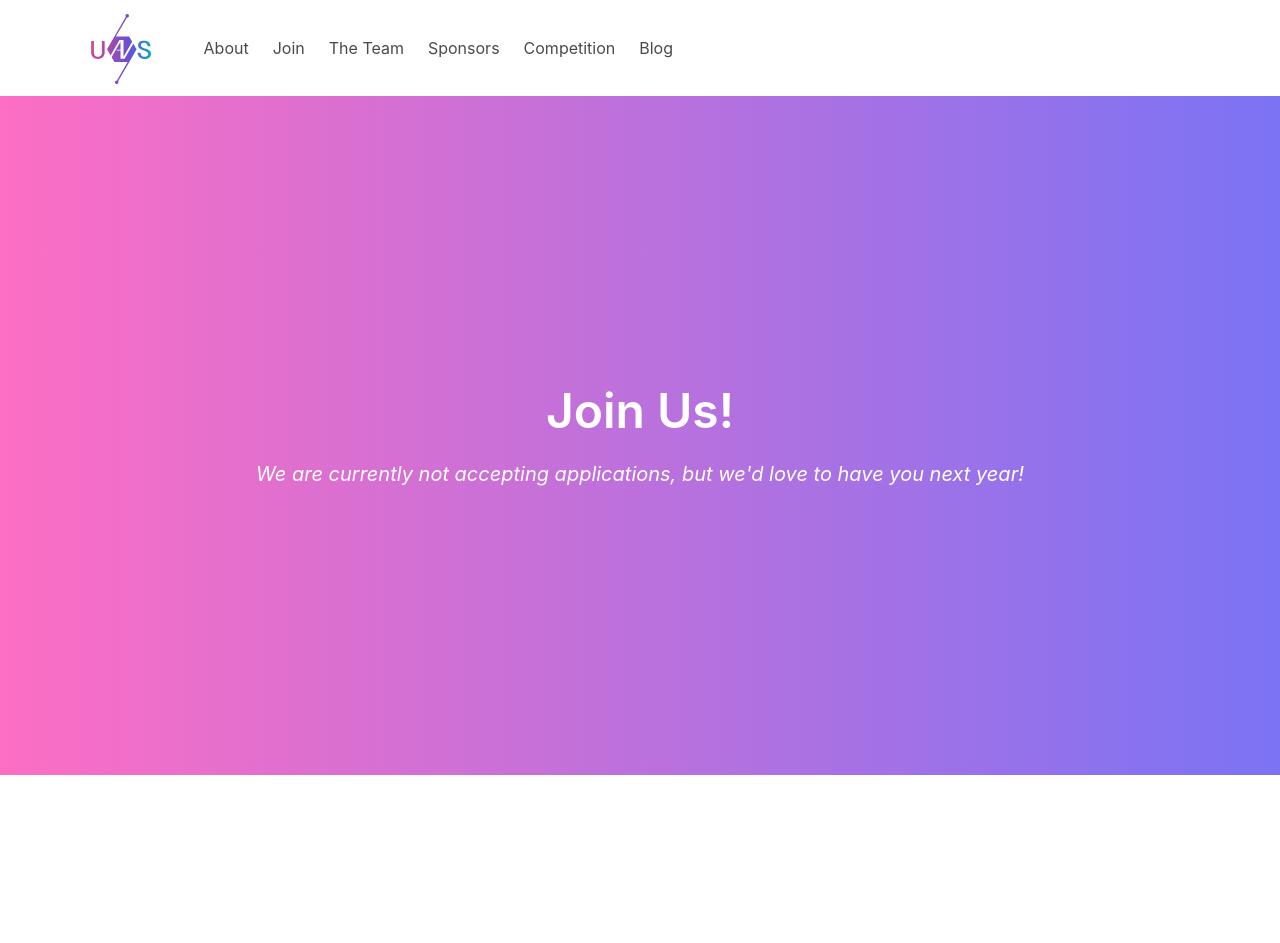
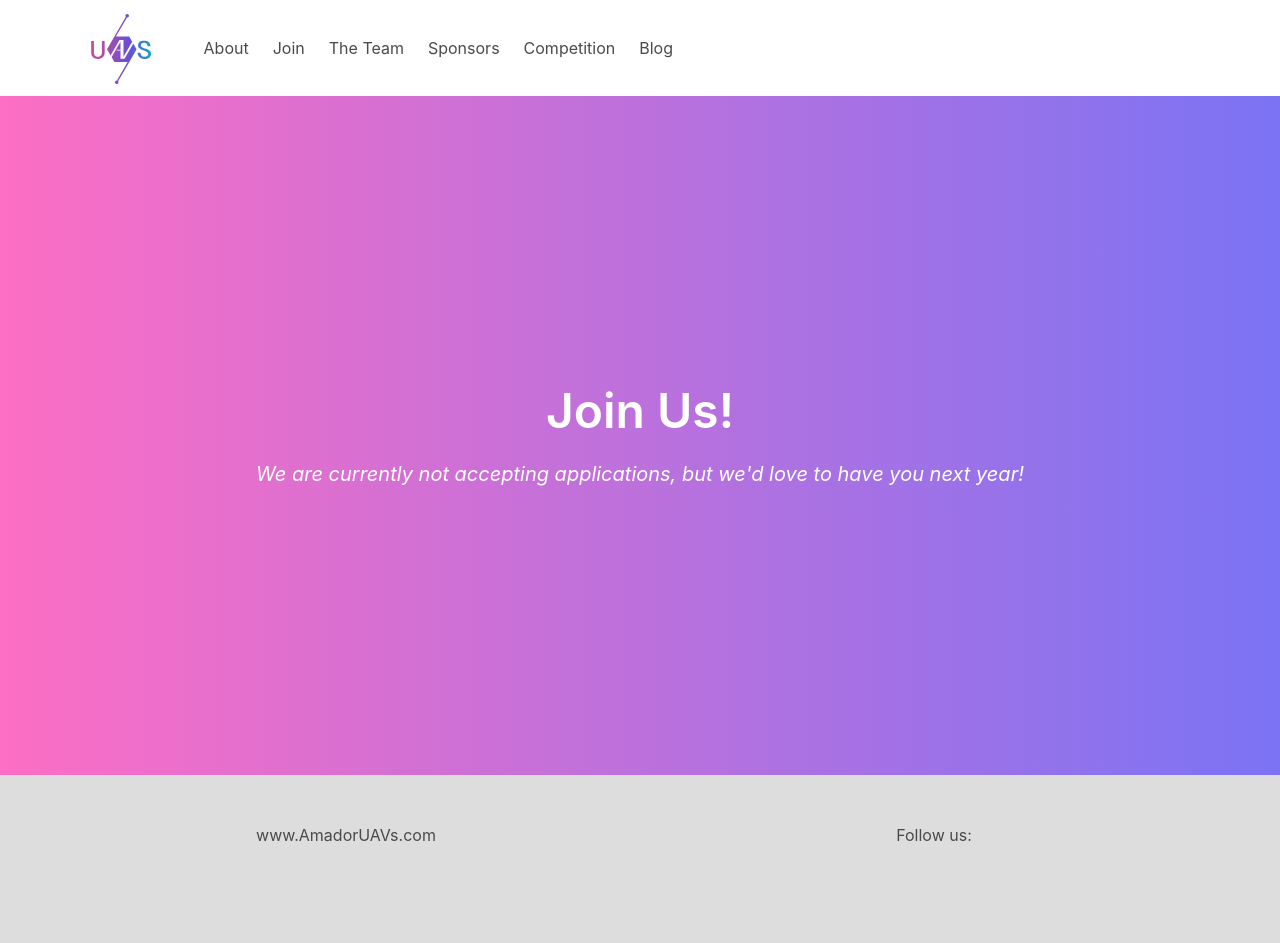
Before and after one commit to derickcoder44/amadoruavs.github.io, a Jekyll site: the page built from join.html, in a window 1280 px wide. Built offline with Jekyll 4.4.1, drawn with Linux system fonts in a browser that asks for light colours; before the commit the page ends 900 px from its top, so only the background shows below that.

Commit message:
First version ready

```diff
--- /dev/null
+++ b/_includes/footer.html
@@ -0,0 +1,16 @@
+<footer class="footer">
+    <div class="container">
+        <div class="columns">
+            <div class="column has-text-centered">
+                www.AmadorUAVs.com
+
+            </div>
+            <div class="column has-text-centered">
+                Follow us:
+
+            </div>
+        </div>
+    </div>
+    <div class="content has-text-centered">
+    </div>
+</footer>
--- a/_layouts/default.html
+++ b/_layouts/default.html
@@ -2,7 +2,7 @@
 <html>
     <head>
         <meta charset="utf-8">
-        <meta name="viewport" content="width=device-width, initial-scale="1">
+        <meta name="viewport" content="width=device-width, initial-scale='1'">
         <title>{{ page.title }}</title>
 
         <link rel="stylesheet" href="https://cdnjs.cloudflare.com/ajax/libs/bulma/0.7.4/css/bulma.min.css">
@@ -13,5 +13,6 @@
     <body>
         {% include navigation.html %}
         {{ content }}
+        {% include footer.html %}
     </body>
 </html>
--- a/_sass/main.scss
+++ b/_sass/main.scss
@@ -50,3 +50,38 @@ html {
     background-image: linear-gradient(to right, #FD6EC4, #7B73F4);
     // #CE2A7F, #744BCB, #0EABCD
 }
+
+.footer {
+    background-color: #DDDDDD !important;
+}
+
+.trap:before {
+  display: block;
+  background: linear-gradient(to right, #FD6EC4, #7B73F4);
+  content: '';
+  width: 200%; height: 25%;
+  transform: skewX(-30deg) rotate(30deg) translate(-1.25em, 3.25em);
+}
+
+.trap {
+    display: inline-block;
+    overflow: hidden;
+    margin: 0 6em;
+    /**outline: solid 1px;/**/
+    width: 100vw;
+    height: 8.66em;
+    transform: rotate(-30deg) skewX(30deg);
+    // border-bottom-width: 100vh;
+    // border-image: linear-gradient(#FD6EC4, #7B73F4) 100;
+    // border-bottom:100vh solid linear-gradient(to right, #FD6EC4, #7B73F4);
+    // border-left: 10vw solid transparent;
+    // height: 100%;
+    // width: 50vw;
+    // position: absolute;
+    // top: 0;
+    // right: 0;
+    // z-index: 2;
+    // float: right;
+    // border-color: blue transparent blue transparent;
+    // border-width: 0 0 0 50px;
+}
--- a/index.html
+++ b/index.html
@@ -15,3 +15,4 @@ subheading: Building the future of autonomous aviation.
         </div>
     </div>
 </section>
+<div class="trap">dfdf</div>
```
Also changed, not shown: 6 other files.
